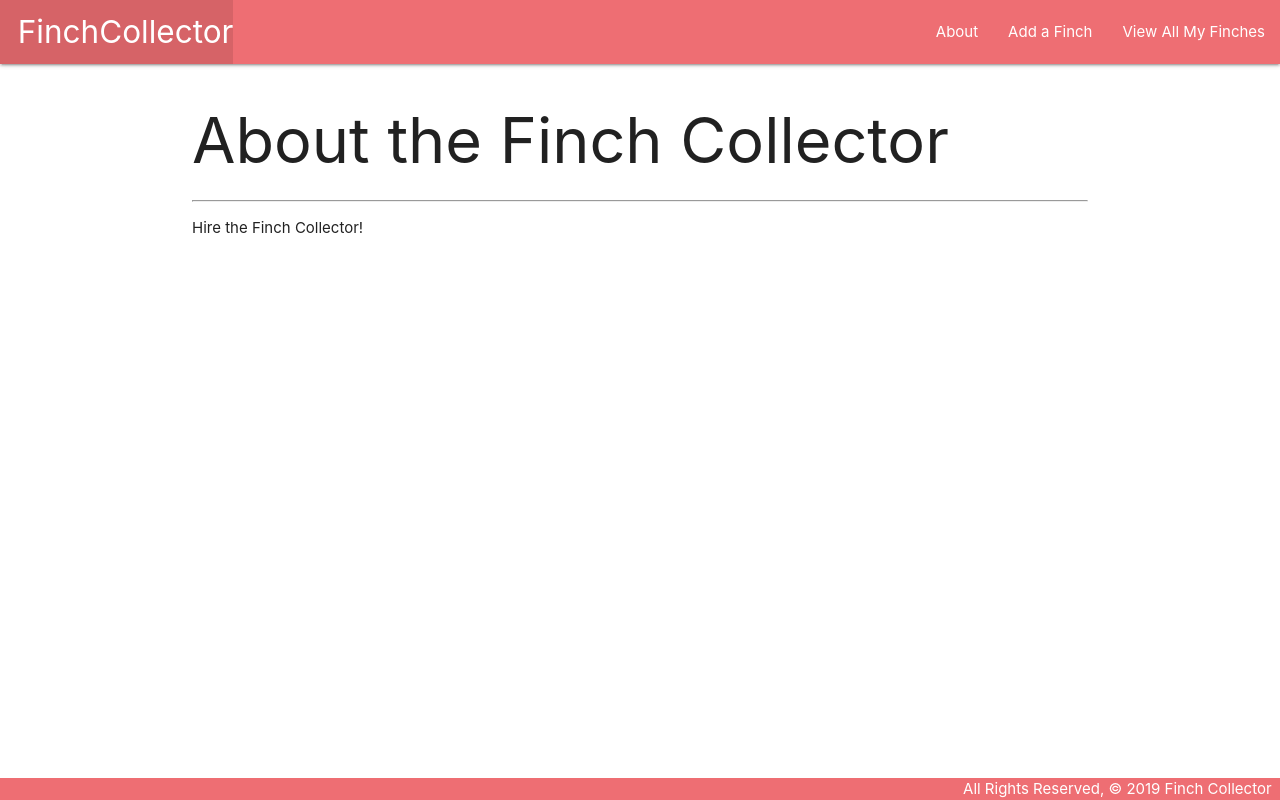
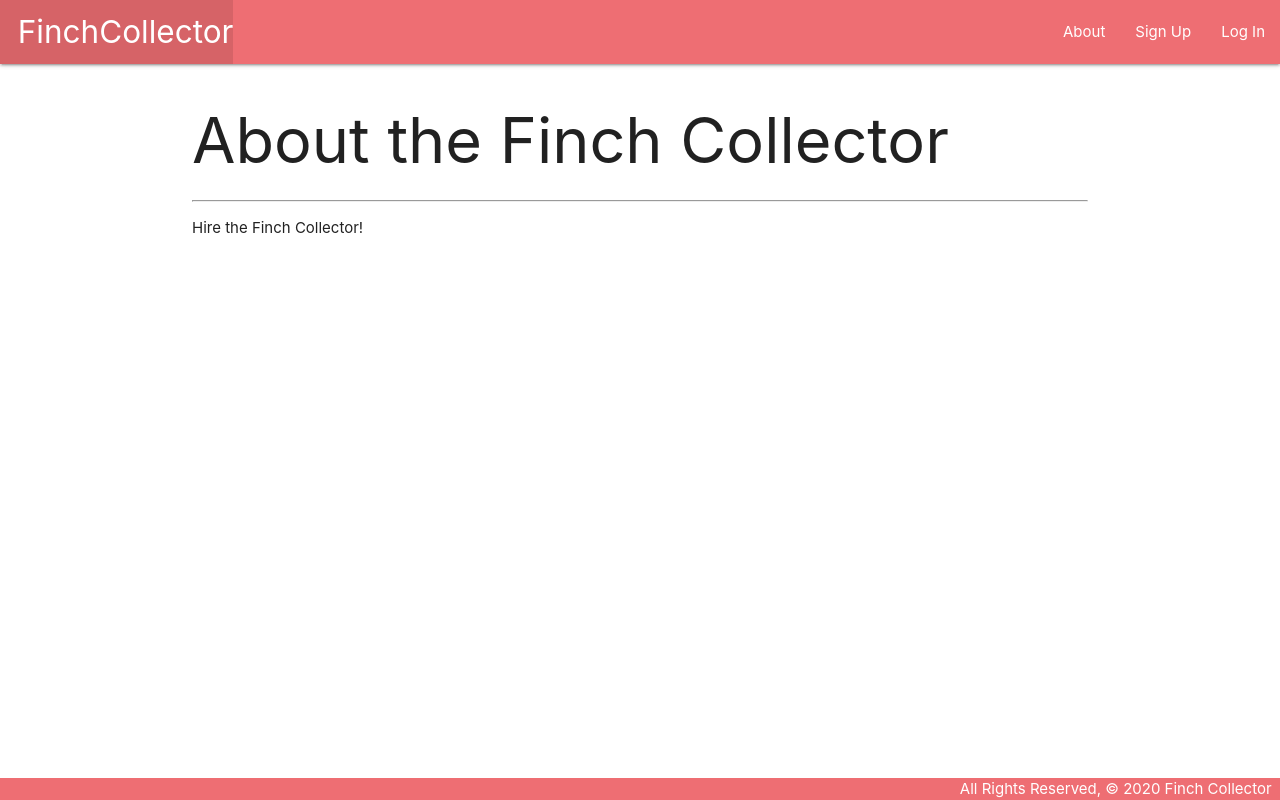
Before and after one commit to wangxiaolialina/finchcollector, a Django app: page /about/ in a window 1280 px wide. Run offline with Django 3.2, Linux system fonts and the light colour scheme.

Commit message:
add login in and logout link on nav bar. add view all toys link on nav bar

```diff
--- a/main_app/templates/base.html
+++ b/main_app/templates/base.html
@@ -20,8 +20,16 @@
         </ul>
         <ul class="right">
           <li><a href="{% url 'about' %}">About</a></li>
-          <li><a href="{% url 'finches_create' %}">Add a Finch</a></li>
-          <li><a href="{% url 'index' %}">View All My Finches</a></li>
+          {% if user.is_authenticated %}
+            <li><a href="{% url 'toys_create' %}">Add a Toy</a></li>
+            <li><a href="{% url 'toys_index' %}">View All Toys</a></li>
+            <li><a href="{% url 'finches_create' %}">Add a Finch</a></li>
+            <li><a href="{% url 'index' %}">View All My Finches</a></li>
+            <li><a href="{% url 'logout' %}">Log Out</a></li>
+          {% else %}
+            <li><a href="{% url 'signup' %}">Sign Up</a></li>
+            <li><a href="{% url 'login' %}">Log In</a></li>
+          {% endif %}
         </ul>
       </div>
     </nav>
@@ -31,7 +39,7 @@
     {% endblock %}
   </main>
   <footer class="page-footer">
-    <div class="right">All Rights Reserved, &copy; 2019 Finch Collector &nbsp;</div>
+    <div class="right">All Rights Reserved, &copy; 2020 Finch Collector &nbsp;</div>
   </footer>
 </body>
 </html>
```
